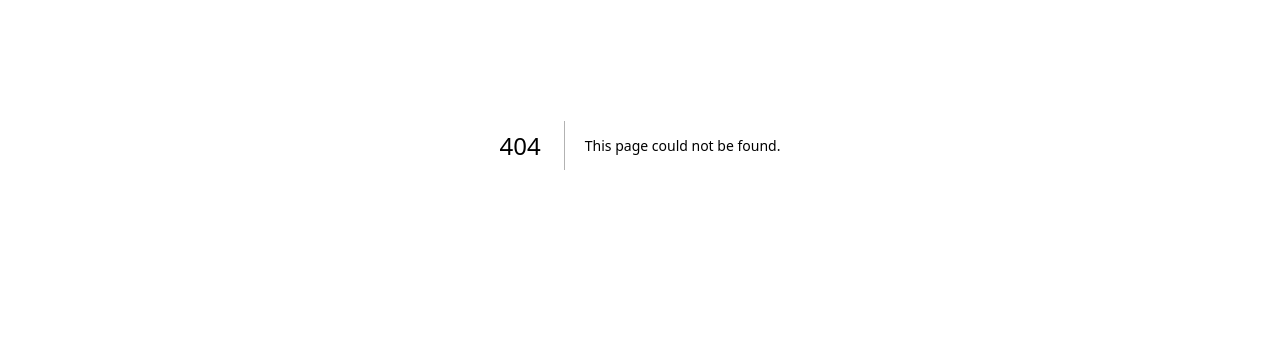
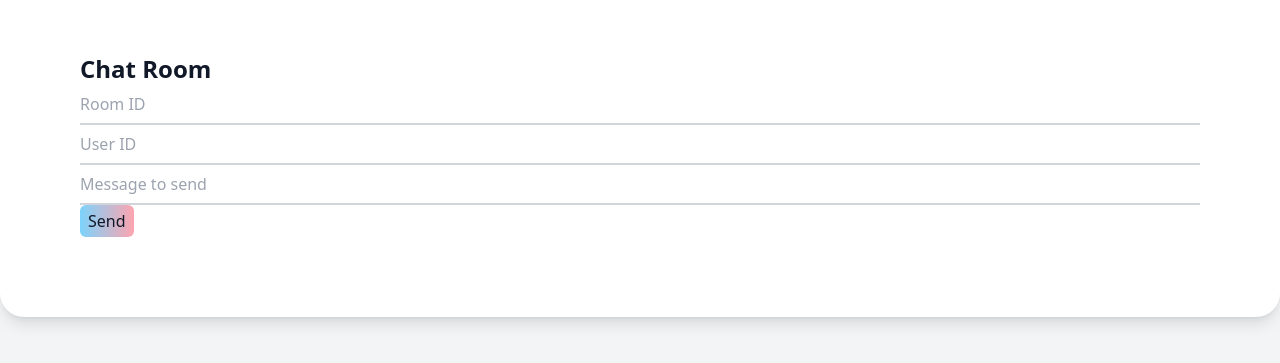
Before and after one commit to cafe-et-baguette/web, a Next.js app: page /chatroom in a window 1280 px wide. Before the commit this address had no page. Shown: the part 255-618 px from the top of the page. Built offline with nearby package versions, Linux system fonts and the light colour scheme.

Commit message:
temp chat page

```diff
--- a/package.json
+++ b/package.json
@@ -20,6 +20,7 @@
     "postcss": "8.4.21",
     "react": "18.2.0",
     "react-dom": "18.2.0",
+    "socket.io-client": "^4.6.1",
     "tailwindcss": "3.3.1",
     "typescript": "5.0.4"
   }
--- /dev/null
+++ b/src/pages/chatroom.tsx
@@ -0,0 +1,44 @@
+const ChatRoom = () => {
+  const handleSubmit = (e: React.FormEvent<HTMLFormElement>) => {
+    e.preventDefault();
+    const formTarget = e.target as typeof e.target & {
+      roomId: { value: string };
+      userId: { value: string };
+      message: { value: string };
+    };
+    console.log(formTarget.message.value);
+  };
+  return (
+    <div className="min-h-screen bg-gray-100 py-6 flex flex-col justify-center sm:py-12">
+      <div className="relative px-4 py-10 bg-white shadow-lg sm:rounded-3xl sm:p-20">
+        <div>
+          <h1 className=" text-gray-900 text-2xl font-semibold">Chat Room</h1>
+        </div>
+        <form onSubmit={handleSubmit}>
+          <input
+            id="roomId"
+            name="roomId"
+            placeholder="Room ID"
+            className="peer h-10 w-full border-b-2 border-gray-300 text-gray-900 focus:outline-none focus:borer-rose-600"
+          ></input>
+          <input
+            id="userId"
+            name="userId"
+            placeholder="User ID"
+            className="peer h-10 w-full border-b-2 border-gray-300 text-gray-900 focus:outline-none focus:borer-rose-600"
+          ></input>
+          <input
+            id="message"
+            name="message"
+            placeholder="Message to send"
+            className="peer h-10 w-full border-b-2 border-gray-300 text-gray-900 focus:outline-none focus:borer-rose-600"
+          ></input>
+          <button className="bg-gradient-to-r from-sky-300 to-rose-300 text-gray-900 rounded-md px-2 py-1">
+            Send
+          </button>
+        </form>
+      </div>
+    </div>
+  );
+};
+export default ChatRoom;
```
Also changed, not shown: 1 other file (tests, documents, lock files or other folders).
